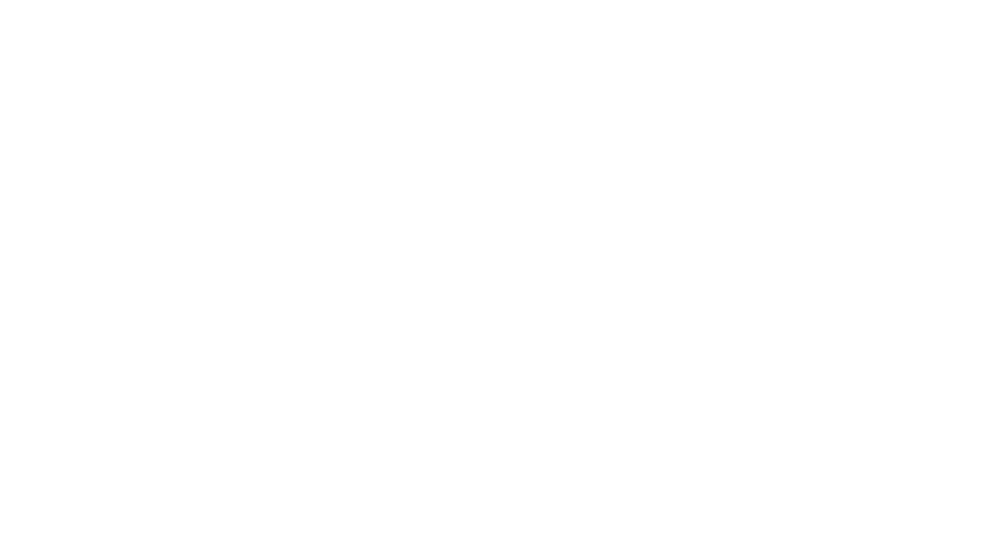
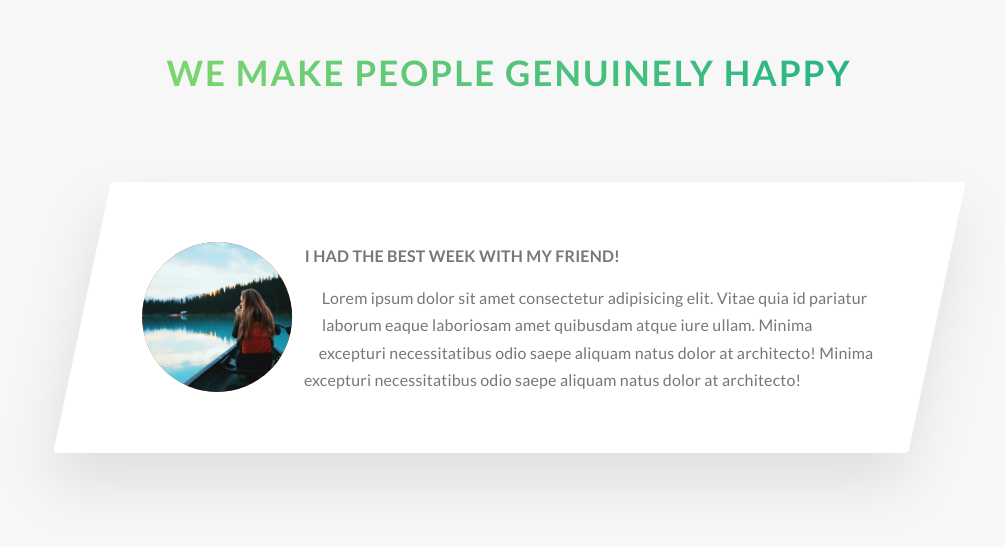
Before and after one commit to shaunak-badani/Natours-React, a React (Vite) app: page / in a window 1280 px wide. Shown: the part 5479-6026 px from the top of the page, without its empty margins (131-1136 px from the left). Before the commit the page ends 5402 px from the top, so only its background shows below. Built offline with nearby package versions, Linux system fonts and the light colour scheme.

Commit message:
Added initial part of stories section

```diff
--- a/src/App.tsx
+++ b/src/App.tsx
@@ -6,6 +6,7 @@
 import "./pages/Tours.scss";
 import "./components/Card.scss";
 import Tours from './pages/SectionTours';
+import Stories from './pages/Stories';
 
 function App() {
   return (
@@ -17,6 +18,7 @@
           <About />
           <Feature />
           <Tours />
+          <Stories />
         </main>
       </section>
     </>
--- /dev/null
+++ b/src/pages/Stories.scss
@@ -0,0 +1,43 @@
+@use "../styles/variables" as *;
+
+.sectionStories {
+    padding: 15rem 0;
+    background-color: $color-grey-light-1;
+
+}
+
+.story {
+    width: 75%;
+    margin: 0 auto;
+    box-shadow: 0 3rem 6rem rgba($color-black, 0.1);
+    background-color: $color-white;
+    border-radius: 3px;
+
+    padding: 6rem;
+    padding-left: 9rem;
+
+    font-size: $default-font-size;
+    transform: skewX(-12deg);
+
+    &Shape {
+        width: 15rem;
+        height: 15rem;
+        float: left;
+        background-color: orangered;
+        shape-outside: circle(50% at 50% 50%);
+        -webkit-shape-outside: circle(50% at 50% 50%);
+
+        clip-path: circle(50% at 50% 50%);
+        -webkit-clip-path: circle(50% at 50% 50%);
+
+        transform: translateX(-3rem) skewX(12deg);
+    }
+
+    &Image {
+        height: 100%;
+    }
+
+    &Text {
+        transform: skewX(12deg);
+    }
+}
--- /dev/null
+++ b/src/pages/Stories.tsx
@@ -0,0 +1,35 @@
+import CenterText from "../components/CenterText";
+import { HeadingSecondary, HeadingTertiary } from "../components/Headings";
+import Row from "../components/Row";
+import "./Stories.scss";
+import nat8 from "../assets/img/nat-8.jpg";
+
+const Stories = () => {
+
+    return (
+        <section className="sectionStories">
+            <CenterText classNames={["uMarginBottomBig"]}>
+                <HeadingSecondary>
+                    We make people genuinely happy
+                </HeadingSecondary>
+            </CenterText>
+            <Row>
+                <div className="story">
+                    <figure className="storyShape">
+                        <img src={nat8} alt="Person on a tour" className="storyImage"/>
+                    </figure>
+                    <div className="storyText">
+                        <HeadingTertiary classNames={["uMarginBottomSmall"]}>
+                            I had the best week with my friend!
+                        </HeadingTertiary>
+                        <p>
+                            Lorem ipsum dolor sit amet consectetur adipisicing elit. Vitae quia id pariatur laborum eaque laboriosam amet quibusdam atque iure ullam. Minima excepturi necessitatibus odio saepe aliquam natus dolor at architecto! Minima excepturi necessitatibus odio saepe aliquam natus dolor at architecto!
+                        </p>
+                    </div>
+                </div>
+            </Row>
+        </section>
+    )
+}
+
+export default Stories;
```
